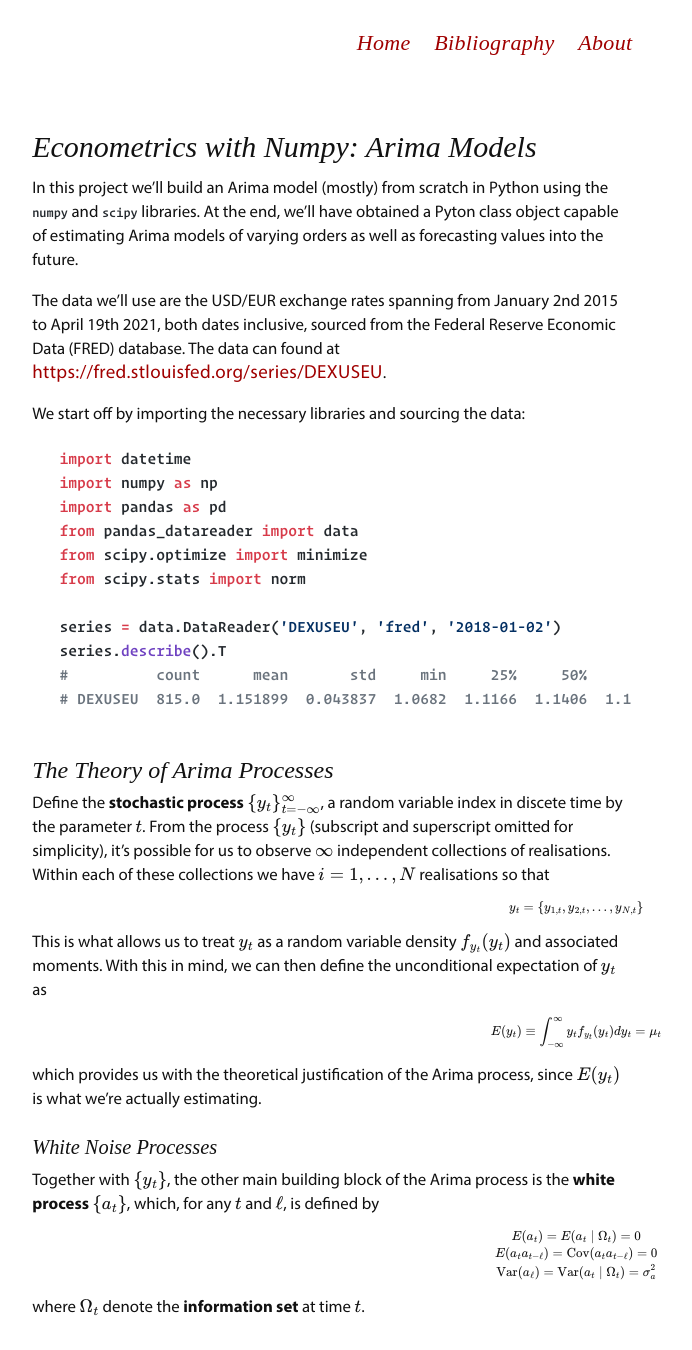
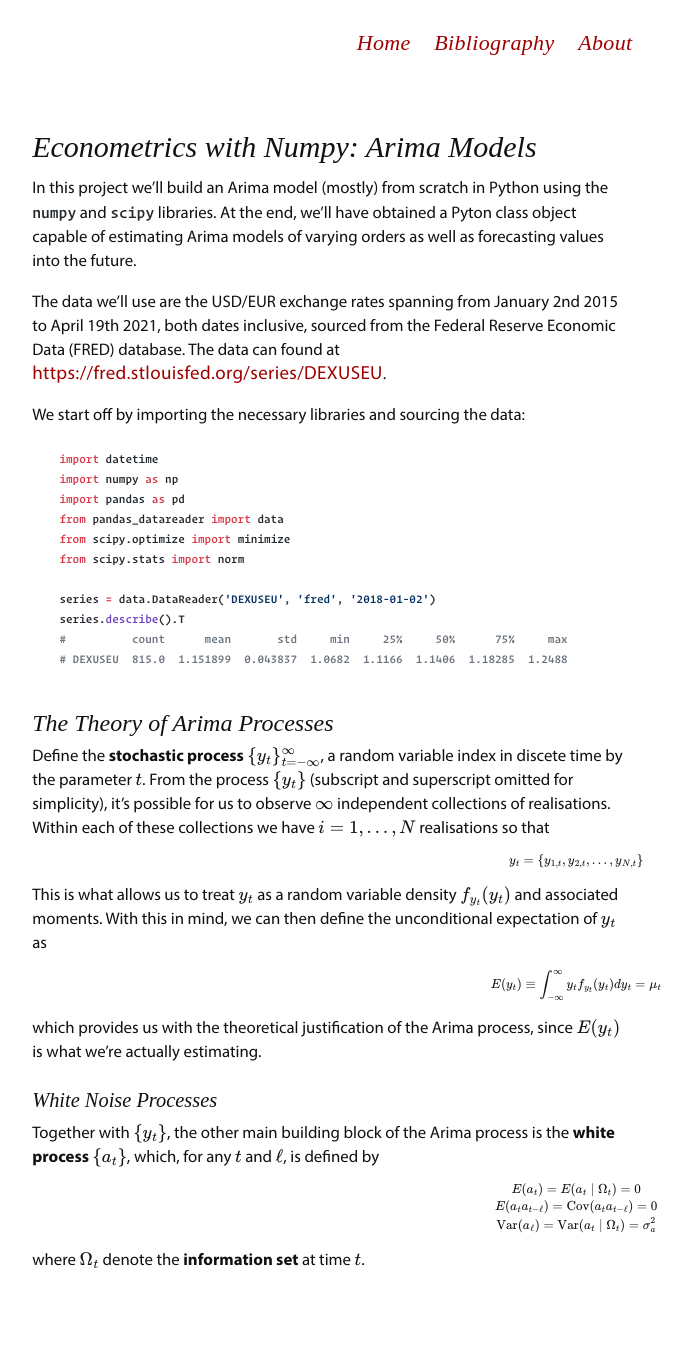
Before and after one commit to mhoirup/mhoirup.github.io, a Jekyll site: the page built from _posts/2021-04-15-arima.md, in a window 1280 px wide. Shown: the whole page, without its empty margins (147-839 px from the left). Built offline with Jekyll 4.4.1, drawn with Linux system fonts in a browser that asks for light colours; formulas are drawn with MathJax 3; after the commit the page ends 1303 px from its top, so only the background shows below that.

Commit message:
adjust font sizes

```diff
--- a/css/tufte.scss
+++ b/css/tufte.scss
@@ -200,14 +200,14 @@ blockquote footer {  font-size: 1.1rem;
 
 pre, pre code, p code, p pre code {
     font-family: OperatorMono;
-    font-size: 13px;
+    font-size: 16px;
     // line-height: 1.71428571;
     margin-top: 1.71428571rem;
     color: $code-color;
 }
 
 pre code {
-    font-size: 16px;
+    font-size: 12px;
     line-height: 1.5;
     // line-height: 1.71428571;
     margin-top: 1.71428571rem;
```
